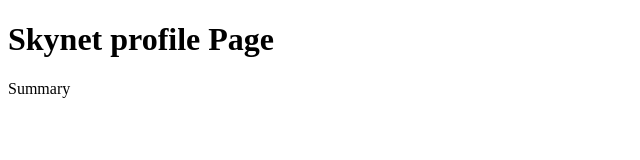
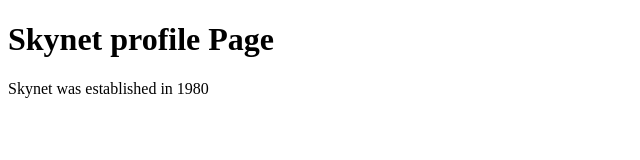
Before and after one commit to SkynetSudo/skynetsudo.github.io, a plain HTML site: page index.html in a window 1280 px wide. Shown: the whole page, without its empty margins (0-640 px from the left). Drawn offline with Linux system fonts and the light colour scheme.

Commit message:
Update index.html
Text added

```diff
--- a/index.html
+++ b/index.html
@@ -7,6 +7,6 @@
 </head>
 <body>
     <h1> Skynet profile Page</h1>
-    <td> Summary</td>
+    <td> Skynet was established in 1980</td>
 </body>
 </html>
```
